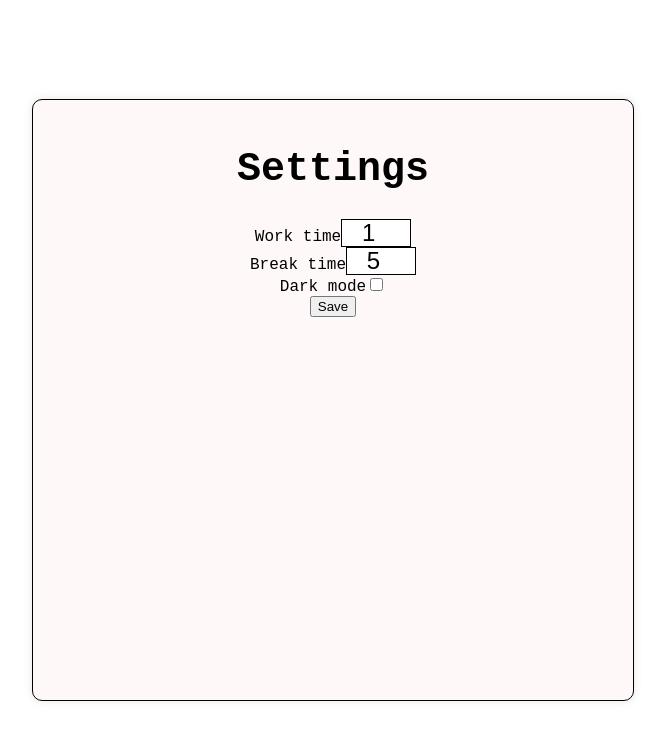
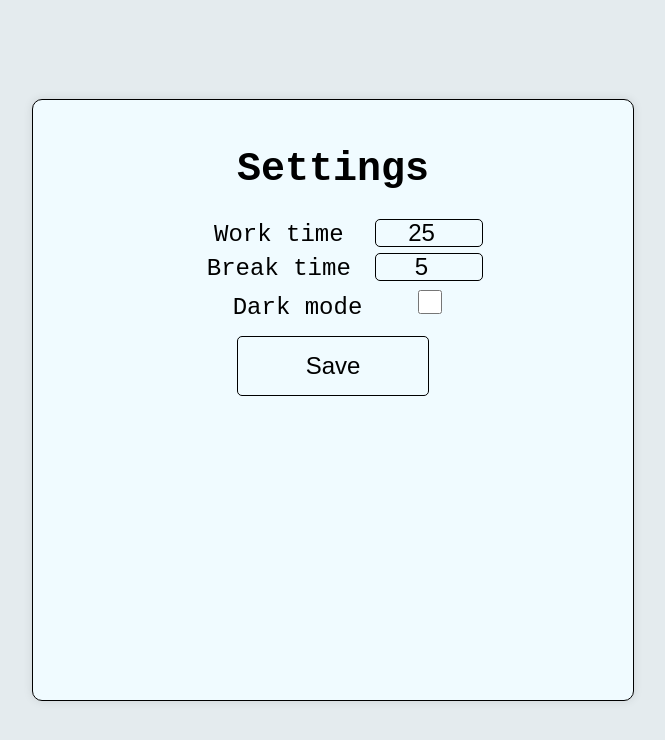
Before and after one commit to eckertliam/focus-timer, a React (Create React App) app: page / in a window 1280 px wide. Both pictures are taken after a click on the button "Settings". Shown: the top 740 px of the page, without its empty margins (307-972 px from the left). Built offline with nearby package versions, Linux system fonts and the light colour scheme.

Commit message:
Working light and dark theme

```diff
--- a/public/index.html
+++ b/public/index.html
@@ -2,28 +2,13 @@
 <html lang="en">
   <head>
     <meta charset="utf-8" />
-    <link rel="icon" href="%PUBLIC_URL%/favicon.ico" />
     <meta name="viewport" content="width=device-width, initial-scale=1" />
     <meta name="theme-color" content="#000000" />
     <meta
       name="description"
       content="Web site created using create-react-app"
     />
-    <link rel="apple-touch-icon" href="%PUBLIC_URL%/logo192.png" />
-    <!--
-      manifest.json provides metadata used when your web app is installed on a
-      user's mobile device or desktop. See https://developers.google.com/web/fundamentals/web-app-manifest/
-    -->
     <link rel="manifest" href="%PUBLIC_URL%/manifest.json" />
-    <!--
-      Notice the use of %PUBLIC_URL% in the tags above.
-      It will be replaced with the URL of the `public` folder during the build.
-      Only files inside the `public` folder can be referenced from the HTML.
-
-      Unlike "/favicon.ico" or "favicon.ico", "%PUBLIC_URL%/favicon.ico" will
-      work correctly both with client-side routing and a non-root public URL.
-      Learn how to configure a non-root public URL by running `npm run build`.
-    -->
     <title>React App</title>
   </head>
   <body>
--- a/src/App.css
+++ b/src/App.css
@@ -2,17 +2,35 @@
 .container {
     width: 70vh;
     height: 70vh;
-    background-color: #fff8f8;
     position: absolute;
     top: 50%;
     left: 50%;
     transform: translate(-50%, -50%);
     border-radius: 10px;
     box-shadow: 0 0 10px 0 rgba(0, 0, 0, 0.1);
-    border: #000000 1px solid;
     padding: 20px;
     text-align: center;
     font-family: 'Hack', monospace;
+}
+
+#lightTimer {
+    background-color: #f0fbff;
+    border: #000000 1px solid;
+    color: #000000;
+}
+
+#lighTimer > * {
+    color: #000000;
+}
+
+#darkTimer {
+    color: #c6dce4;
+    background-color: #2d3742;
+    border: #10151a 1px solid;
+}
+
+#darkTimer > * {
+    color: #c6dce4;
 }
 
 .container h1 {
@@ -29,25 +47,42 @@
     margin: 10px;
     font-size: 1.5em;
     border-radius: 5px;
-    border: #000000 1px solid;
     width: 15vw;
     height: 7.5vh;
 }
 
 #lightStart {
     background-color: #00ff00;
+    border: #000000 1px solid;
+}
+
+#darkStart {
+    background-color: #00b500;
+    border: #10151a 1px solid;
 }
 
 #lightPause {
     background-color: #ff0000;
+    border: #000000 1px solid;
+}
+
+#darkPause {
+    background-color: #b50000;
+    border: #10151a 1px solid;
 }
 
 #lightReset, #lightSettingsBtn {
     background-color: #f0fbff;
+    border: #000000 1px solid;
 }
 
-.numInput {
-    width: 5vw;
+#darkReset, #darkSettingsBtn {
+    background-color: #475b70;
+    border: #10151a 1px solid;
+}
+
+#workTime, #breakTime {
+    width: 8vw;
     height: 3vh;
     font-size: 1.5em;
     border: #000000 0.4px solid;
@@ -55,4 +90,98 @@
     -moz-appearance: none;
     -webkit-appearance: none;
     text-align: center;
+    border-radius: 5px;
+    margin-bottom: 5px;
+    display: inline-block;
 }
+
+label {
+    font-size: 1.5em;
+    display: inline-block;
+    width: 15vw;
+    margin-bottom: 5px;
+}
+
+#lightSettings {
+    background-color: #f0fbff;
+    border: #000000 1px solid;
+
+}
+
+#lightSettings > label {
+    color: #000000;
+}
+
+#darkSettings {
+    background-color: #475b70;
+    color: #c6dce4;
+    border: #10151a 1px solid;
+}
+
+#darkSettings > label {
+    color: #c6dce4;
+}
+
+#themeToggle {
+    display: inline-block;
+    width: 5vw;
+    height: 3vh;
+    font-size: 1.5em;
+    text-align: center;
+    border-radius: 5px;
+    margin-bottom: 5px;
+    border: 1px solid;
+}
+
+.lightInput {
+    background-color: #f0fbff;
+    border: #000000 1px solid;
+}
+
+.darkInput {
+    background-color: #475b70;
+    border: #10151a 1px solid;
+    color: #c6dce4;
+}
+
+.lightThemeToggle {
+    background-color: #f0fbff;
+    border: #000000;
+}
+
+.darkThemeToggle {
+    background-color: #475b70;
+    border: #10151a;
+    color: #c6dce4;
+}
+
+.lightThemeToggle:hover {
+    background-color: #d2e8ff;
+    border: #1e1e1e;
+}
+
+.darkThemeToggle:hover {
+    background-color: #2d3742;
+    border: #1e1e1e;
+    color: #c6dce4;
+}
+
+#saveBtn {
+    padding: 10px;
+    margin: 10px;
+    font-size: 1.5em;
+    border-radius: 5px;
+    width: 15vw;
+    height: 7.5vh;
+}
+
+.lightSaveBtn {
+    background-color: #f0fbff;
+    border: #000000 1px solid;
+}
+
+.darkSaveBtn {
+    background-color: #475b70;
+    border: #10151a 1px solid;
+    color: #c6dce4;
+}
--- a/src/App.tsx
+++ b/src/App.tsx
@@ -27,13 +27,16 @@ interface AppState {
     isBreak: boolean;
 }
 
+const defaultWorktime = 25 * 60;
+const defaultBreaktime = 5 * 60;
+
 export default class App extends React.Component {
     state: AppState = ({
         inSettings: false,
-        worktime: 1 * 60,
-        breaktime: 5 * 60,
+        worktime: defaultWorktime,
+        breaktime: defaultBreaktime,
         darkMode: false,
-        time: 1 * 60,
+        time: defaultWorktime,
         isRunning: false,
         isBreak: false,
     } as AppState);
@@ -69,16 +72,16 @@ export default class App extends React.Component {
             return (
                 <div id={themePrefix + 'Settings'} className='container'>
                     <h1>Settings</h1>
-                    <label htmlFor="workTime">Work time</label>
-                    <input className='numInput' type="number" name="workTime" value={this.state.worktime / 60} onChange={(e) => this.setState({ worktime: parseInt(e.target.value) * 60 })} />
+                    <label htmlFor='workTime'>Work time </label>
+                    <input className={themePrefix + 'Input'} id='workTime' type='number' name='workTime' value={this.state.worktime / 60} onChange={(e) => this.setState({ worktime: parseInt(e.target.value) * 60 })} />
                     <br />
-                    <label htmlFor="breakTime">Break time</label>
-                    <input className='numInput' type="number" name="breakTime" value={this.state.breaktime / 60} onChange={(e) => this.setState({ breaktime: parseInt(e.target.value) * 60 })} />
+                    <label htmlFor='breakTime'>Break time </label>
+                    <input className={themePrefix + 'Input'} id='breakTime' type='number' name='breakTime' value={this.state.breaktime / 60} onChange={(e) => this.setState({ breaktime: parseInt(e.target.value) * 60 })} />
                     <br />
-                    <label htmlFor="darkMode">Dark mode</label>
-                    <input type="checkbox" name="darkMode" checked={this.state.darkMode} onChange={(e) => this.setState({ darkMode: e.target.checked })} />
+                    <label htmlFor='darkMode'>Dark mode </label>
+                    <input className={themePrefix + 'ThemeToggle'} id='themeToggle' type='checkbox' name='darkMode' checked={this.state.darkMode} onChange={(e) => this.setState({ darkMode: e.target.checked })} />
                     <br />
-                    <button className={themePrefix + 'SaveBtn'} onClick={() => this.setState({ inSettings: false })}>Save</button>
+                    <button id='saveBtn' className={themePrefix + 'SaveBtn'} onClick={() => this.setState({ inSettings: false })}>Save</button>
                 </div>
             )
         } else {
--- a/src/index.css
+++ b/src/index.css
@@ -0,0 +1,17 @@
+/* select root element for light theme */
+body:has(#lightTimer) {
+    background-color: #e4ebee;
+}
+
+/* select root element for dark theme */
+body:has(#darkTimer) {
+    background-color: #161e26;
+}
+
+body:has(#lightSettings) {
+    background-color: #e4ebee;
+}
+
+body:has(#darkSettings) {
+    background-color: #161e26;
+}
--- a/src/index.tsx
+++ b/src/index.tsx
@@ -3,11 +3,11 @@ import ReactDOM from 'react-dom/client';
 import './index.css';
 import App from './App';
 
-
-
+// set up the root
 const root = ReactDOM.createRoot(
   document.getElementById('root') as HTMLElement
 );
+
 root.render(
   <React.StrictMode>
     <App />
```
